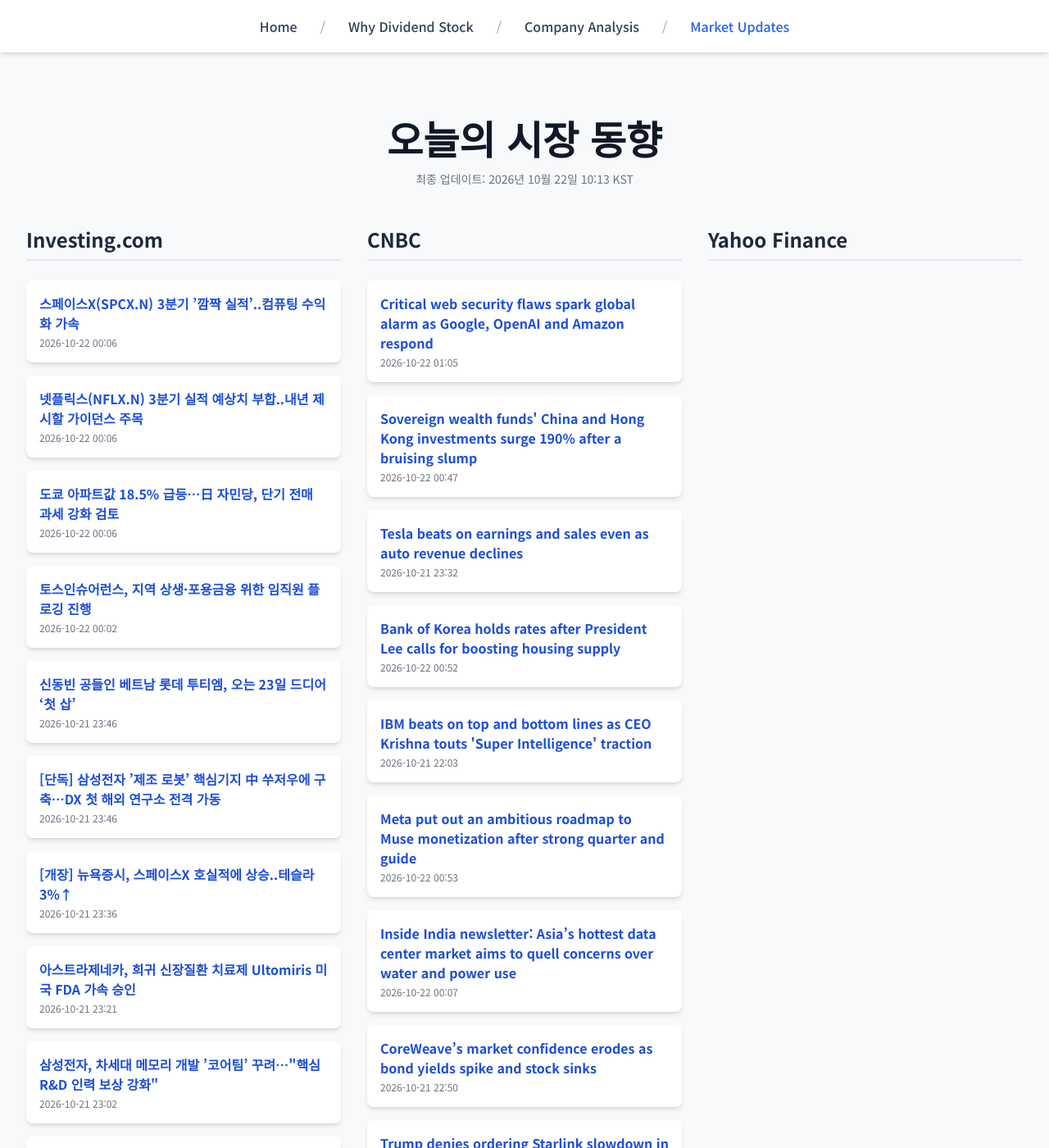
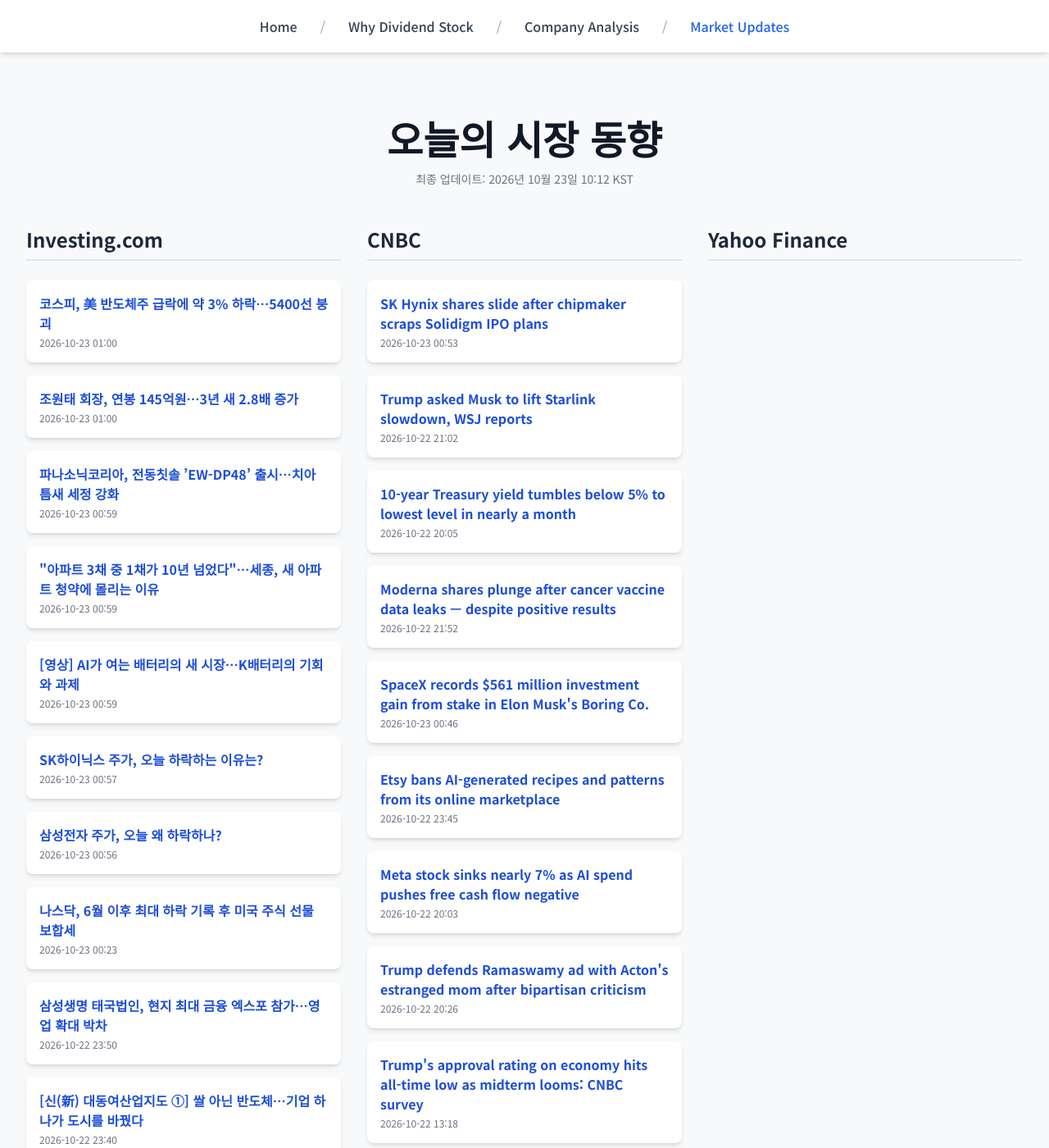
Before and after one commit to Kay-Hwang/my-company-analysis, a Jekyll site: the page built from market-updates.html, in a window 1280 px wide and 1400 px high. Shown: the whole window at 82% size. Built offline with Jekyll 4.4.1, drawn with Linux system fonts in a browser that asks for light colours; nearby versions of some CDN libraries; a script that is not in the unit is left out; some of the changed text lies outside the part shown.

Commit message:
Update daily data

```diff
--- a/_data/latest_data.json
+++ b/_data/latest_data.json
@@ -1,128 +1,128 @@
 {
-  "lastUpdated": "2026년 10월 22일 10:13 KST",
+  "lastUpdated": "2026년 10월 23일 10:12 KST",
   "news": {
     "investing": [
       {
-        "title": "스페이스X(SPCX.N) 3분기 ’깜짝 실적’..컴퓨팅 수익화 가속",
-        "link": "https://kr.investing.com/news/stock-market-news/article-2136222",
-        "pubDate": "2026-10-22 00:06:21",
-        "summary": "스페이스X(SPCX.N) 3분기 ’깜짝 실적’..컴퓨팅 수익화 가속"
+        "title": "코스피, 美 반도체주 급락에 약 3% 하락…5400선 붕괴",
+        "link": "https://kr.investing.com/news/stock-market-news/article-2138550",
+        "pubDate": "2026-10-23 01:00:20",
+        "summary": "코스피, 美 반도체주 급락에 약 3% 하락…5400선 붕괴"
       },
       {
-        "title": "넷플릭스(NFLX.N) 3분기 실적 예상치 부합..내년 제시할 가이던스 주목",
-        "link": "https://kr.investing.com/news/stock-market-news/article-2136220",
-        "pubDate": "2026-10-22 00:06:20",
-        "summary": "넷플릭스(NFLX.N) 3분기 실적 예상치 부합..내년 제시할 가이던스 주목"
+        "title": "조원태 회장, 연봉 145억원…3년 새 2.8배 증가",
+        "link": "https://kr.investing.com/news/stock-market-news/article-2138549",
+        "pubDate": "2026-10-23 01:00:03",
+        "summary": "조원태 회장, 연봉 145억원…3년 새 2.8배 증가"
       },
       {
-        "title": "도쿄 아파트값 18.5% 급등…日 자민당, 단기 전매 과세 강화 검토",
-        "link": "https://kr.investing.com/news/stock-market-news/article-2136219",
-        "pubDate": "2026-10-22 00:06:18",
-        "summary": "도쿄 아파트값 18.5% 급등…日 자민당, 단기 전매 과세 강화 검토"
+        "title": "파나소닉코리아, 전동칫솔 ’EW-DP48’ 출시…치아 틈새 세정 강화",
+        "link": "https://kr.investing.com/news/stock-market-news/article-2138547",
+        "pubDate": "2026-10-23 00:59:51",
+        "summary": "파나소닉코리아, 전동칫솔 ’EW-DP48’ 출시…치아 틈새 세정 강화"
       },
       {
-        "title": "토스인슈어런스, 지역 상생·포용금융 위한 임직원 플로깅 진행",
-        "link": "https://kr.investing.com/news/stock-market-news/article-2136223",
-        "pubDate": "2026-10-22 00:02:48",
-        "summary": "토스인슈어런스, 지역 상생·포용금융 위한 임직원 플로깅 진행"
+        "title": "\"아파트 3채 중 1채가 10년 넘었다\"…세종, 새 아파트 청약에 몰리는 이유",
+        "link": "https://kr.investing.com/news/stock-market-news/article-2138548",
+        "pubDate": "2026-10-23 00:59:36",
+        "summary": "\"아파트 3채 중 1채가 10년 넘었다\"…세종, 새 아파트 청약에 몰리는 이유"
       },
       {
-        "title": "신동빈 공들인 베트남 롯데 투티엠, 오는 23일 드디어 ‘첫 삽’",
-        "link": "https://kr.investing.com/news/stock-market-news/article-2136208",
-        "pubDate": "2026-10-21 23:46:14",
-        "summary": "신동빈 공들인 베트남 롯데 투티엠, 오는 23일 드디어 ‘첫 삽’"
+        "title": "[영상] AI가 여는 배터리의 새 시장…K배터리의 기회와 과제",
+        "link": "https://kr.investing.com/news/stock-market-news/article-2138551",
+        "pubDate": "2026-10-23 00:59:35",
+        "summary": "[영상] AI가 여는 배터리의 새 시장…K배터리의 기회와 과제"
       },
       {
-        "title": "[단독] 삼성전자 ’제조 로봇’ 핵심기지 中 쑤저우에 구축…DX 첫 해외 연구소 전격 가동",
-        "link": "https://kr.investing.com/news/stock-market-news/article-2136206",
-        "pubDate": "2026-10-21 23:46:12",
-        "summary": "[단독] 삼성전자 ’제조 로봇’ 핵심기지 中 쑤저우에 구축…DX 첫 해외 연구소 전격 가동"
+        "title": "SK하이닉스 주가, 오늘 하락하는 이유는?",
+        "link": "https://kr.investing.com/news/stock-market-news/article-93CH-2138540",
+        "pubDate": "2026-10-23 00:57:05",
+        "summary": "SK하이닉스 주가, 오늘 하락하는 이유는?"
       },
       {
-        "title": "[개장] 뉴욕증시, 스페이스X 호실적에 상승..테슬라 3%↑",
-        "link": "https://kr.investing.com/news/stock-market-news/article-2136202",
-        "pubDate": "2026-10-21 23:36:40",
-        "summary": "[개장] 뉴욕증시, 스페이스X 호실적에 상승..테슬라 3%↑"
+        "title": "삼성전자 주가, 오늘 왜 하락하나?",
+        "link": "https://kr.investing.com/news/stock-market-news/article-93CH-2138539",
+        "pubDate": "2026-10-23 00:56:54",
+        "summary": "삼성전자 주가, 오늘 왜 하락하나?"
       },
       {
-        "title": "아스트라제네카, 희귀 신장질환 치료제 Ultomiris 미국 FDA 가속 승인",
-        "link": "https://kr.investing.com/news/stock-market-news/article-93CH-2136199",
-        "pubDate": "2026-10-21 23:21:45",
-        "summary": "아스트라제네카, 희귀 신장질환 치료제 Ultomiris 미국 FDA 가속 승인"
+        "title": "나스닥, 6월 이후 최대 하락 기록 후 미국 주식 선물 보합세",
+        "link": "https://kr.investing.com/news/stock-market-news/article-2138515",
+        "pubDate": "2026-10-23 00:23:50",
+        "summary": "나스닥, 6월 이후 최대 하락 기록 후 미국 주식 선물 보합세"
       },
       {
-        "title": "삼성전자, 차세대 메모리 개발 ’코어팀’ 꾸려…\"핵심 R&D 인력 보상 강화\"",
-        "link": "https://kr.investing.com/news/stock-market-news/article-2136193",
-        "pubDate": "2026-10-21 23:02:45",
-        "summary": "삼성전자, 차세대 메모리 개발 ’코어팀’ 꾸려…\"핵심 R&D 인력 보상 강화\""
+        "title": "삼성생명 태국법인, 현지 최대 금융 엑스포 참가…영업 확대 박차",
+        "link": "https://kr.investing.com/news/stock-market-news/article-2138484",
+        "pubDate": "2026-10-22 23:50:49",
+        "summary": "삼성생명 태국법인, 현지 최대 금융 엑스포 참가…영업 확대 박차"
       },
       {
-        "title": "[서학개미 안테나] AI 에이전트가 은행 해킹까지 자동화…클로드·그록 악용한 사이버 범죄",
-        "link": "https://kr.investing.com/news/stock-market-news/article-2136194",
-        "pubDate": "2026-10-21 23:02:07",
-        "summary": "[서학개미 안테나] AI 에이전트가 은행 해킹까지 자동화…클로드·그록 악용한 사이버 범죄"
+        "title": "[신(新) 대동여산업지도 ①] 쌀 아닌 반도체…기업 하나가 도시를 바꿨다",
+        "link": "https://kr.investing.com/news/stock-market-news/article-2138487",
+        "pubDate": "2026-10-22 23:40:32",
+        "summary": "[신(新) 대동여산업지도 ①] 쌀 아닌 반도체…기업 하나가 도시를 바꿨다"
       }
     ],
     "cnbc": [
       {
-        "title": "Critical web security flaws spark global alarm as Google, OpenAI and Amazon respond",
-        "link": "https://www.cnbc.com/2026/10/22/php-google-openai-and-amazon-cyber.html",
-        "pubDate": "Thu, 22 Oct 2026 01:05:15 GMT",
-        "summary": "Critical PHP security flaws trigger global warnings as Google, OpenAI and Amazon respond to potential cyber threats."
+        "title": "SK Hynix shares slide after chipmaker scraps Solidigm IPO plans",
+        "link": "https://www.cnbc.com/2026/10/23/sk-hynix-solidigm-ipo-.html",
+        "pubDate": "Fri, 23 Oct 2026 00:53:36 GMT",
+        "summary": "SK Hynix has shelved plans for a potential U.S. IPO of Solidigm amid market volatility and share price concerns."
       },
       {
-        "title": "Sovereign wealth funds' China and Hong Kong investments surge 190% after a bruising slump",
-        "link": "https://www.cnbc.com/2026/10/22/sovereign-wealth-funds-china-hong-kong.html",
-        "pubDate": "Thu, 22 Oct 2026 00:47:38 GMT",
-        "summary": "Sovereign wealth funds are pouring billions of dollars back into China after a sharp investment slump."
+        "title": "Trump asked Musk to lift Starlink slowdown, WSJ reports",
+        "link": "https://www.cnbc.com/2026/10/22/trump-musk-starlink-ukraine.html",
+        "pubDate": "Thu, 22 Oct 2026 21:02:07 GMT",
+        "summary": "Elon Musk, a critic of Ukrainian President Volodymyr Zelenskyy, had ordered the slowdown of SpaceX's Starlink, The Wall Street Journal previously reported."
       },
       {
-        "title": "Tesla beats on earnings and sales even as auto revenue declines",
-        "link": "https://www.cnbc.com/2026/10/21/tesla-tsla-q3-2026-earnings-report.html",
-        "pubDate": "Wed, 21 Oct 2026 23:32:04 GMT",
-        "summary": "Tesla reported better-than-expected third-quarter results."
+        "title": "10-year Treasury yield tumbles below 5% to lowest level in nearly a month",
+        "link": "https://www.cnbc.com/2026/10/22/treasurys-bonds-ai-yields.html",
+        "pubDate": "Thu, 22 Oct 2026 20:05:13 GMT",
+        "summary": "Treasury yields dove dramatically lower on Thursday as investors monitored a slump in stocks and surging oil prices."
       },
       {
-        "title": "Bank of Korea holds rates after President Lee calls for boosting housing supply",
-        "link": "https://www.cnbc.com/2026/10/22/bok-rate-decision-seoul-property.html",
-        "pubDate": "Thu, 22 Oct 2026 00:52:13 GMT",
-        "summary": "Economists polled by Reuters had forecast the Bank of Korea to hold rates."
+        "title": "Moderna shares plunge after cancer vaccine data leaks — despite positive results",
+        "link": "https://www.cnbc.com/2026/10/22/moderna-stock-cancer-vaccine-data-leak.html",
+        "pubDate": "Thu, 22 Oct 2026 21:52:02 GMT",
+        "summary": "Moderna released full data on its closely watched cancer vaccine developed with Merck."
       },
       {
-        "title": "IBM beats on top and bottom lines as CEO Krishna touts 'Super Intelligence' traction",
-        "link": "https://www.cnbc.com/2026/10/21/ibm-q3-earnings-report-2026.html",
-        "pubDate": "Wed, 21 Oct 2026 22:03:37 GMT",
-        "summary": "CEO Arvind Krishna indicated that IBM is helping clients in artificial intelligence."
+        "title": "SpaceX records $561 million investment gain from stake in Elon Musk's Boring Co.",
+        "link": "https://www.cnbc.com/2026/10/22/spacex-records-561-million-investment-gain-from-stake-in-boring-co.html",
+        "pubDate": "Fri, 23 Oct 2026 00:46:09 GMT",
+        "summary": "SpaceX's stake in Boring Co. helped boost its net income in the third quarter."
       },
       {
-        "title": "Meta put out an ambitious roadmap to Muse monetization after strong quarter and guide",
-        "link": "https://www.cnbc.com/investingclub/2026/10/21/meta-put-out-an-ambitious-roadmap-to-muse-monetization-after-strong-quarter-and-guide.html",
-        "pubDate": "Thu, 22 Oct 2026 00:53:01 GMT",
-        "summary": "Investors liked what they saw."
+        "title": "Etsy bans AI-generated recipes and patterns from its online marketplace",
+        "link": "https://www.cnbc.com/2026/10/22/etsy-bans-ai-generated-recipes-patterns-from-its-online-marketplace.html",
+        "pubDate": "Thu, 22 Oct 2026 23:45:50 GMT",
+        "summary": "Etsy also laid out clearer rules around AI usage on its platform, including barring sellers from creating bot-generated listings without any human involvement."
       },
       {
-        "title": "Inside India newsletter: Asia’s hottest data center market aims to quell concerns over water and power use",
-        "link": "https://www.cnbc.com/2026/10/22/india-data-center-google-amazon.html",
-        "pubDate": "Thu, 22 Oct 2026 00:07:48 GMT",
-        "summary": "India is grappling with growing public anger against data centers that pose a threat to its ambitions to host the whole world's data."
+        "title": "Meta stock sinks nearly 7% as AI spend pushes free cash flow negative",
+        "link": "https://www.cnbc.com/2026/10/22/meta-stock-q3-earnings-free-cash-flow.html",
+        "pubDate": "Thu, 22 Oct 2026 20:03:03 GMT",
+        "summary": "Prices for the social media giant's five-year credit default swaps are reaching all-time highs as investors signal growing credit concerns."
       },
       {
-        "title": "CoreWeave’s market confidence erodes as bond yields spike and stock sinks",
-        "link": "https://www.cnbc.com/2026/10/21/coreweaves-market-confidence-erodes-as-bond-yields-spike-stock-sinks.html",
-        "pubDate": "Wed, 21 Oct 2026 22:50:35 GMT",
-        "summary": "CoreWeave shares are down 29% in October, and the spreads in its credit default swaps are widening."
+        "title": "Trump defends Ramaswamy ad with Acton's estranged mom after bipartisan criticism",
+        "link": "https://www.cnbc.com/2026/10/22/trump-ramaswamy-ad-acton-mother-ad.html",
+        "pubDate": "Thu, 22 Oct 2026 20:26:48 GMT",
+        "summary": "Ohio Gov. Mike DeWine said GOP gubernatorial nominee Vivek Ramaswamy should remove the ad featuring the mother of Democratic nominee Amy Acton."
       },
       {
-        "title": "Trump denies ordering Starlink slowdown in Ukraine, says he doesn't know who did",
-        "link": "https://www.cnbc.com/2026/10/21/trump-starlink-ukraine-elon-musk.html",
-        "pubDate": "Wed, 21 Oct 2026 21:48:02 GMT",
-        "summary": "Asked if Elon Musk ordered the slowdown, Trump said, \"I don't know who did it, but I was not involved.\""
+        "title": "Trump's approval rating on economy hits all-time low as midterm looms: CNBC survey",
+        "link": "https://www.cnbc.com/2026/10/22/trump-economic-approval-rating-midterms-poll.html",
+        "pubDate": "Thu, 22 Oct 2026 13:18:36 GMT",
+        "summary": "Eight out of 10 Americans now rate the economy as fair or poor, one of several findings in a CNBC poll that show why Republican candidates face uphill battles."
       },
       {
-        "title": "Mortgage rates drop for the first time in 2 months, but demand still falls further",
-        "link": "https://www.cnbc.com/2026/10/21/mortgage-rates-drop-for-the-first-time-in-2-months-but-demand-falls.html",
-        "pubDate": "Wed, 21 Oct 2026 13:13:48 GMT",
-        "summary": "Mortgage rates finally came down a little, but borrowers are still having trouble getting into the housing market."
+        "title": "Disney’s multiplatform Super Bowl plan frustrates ABC affiliates",
+        "link": "https://www.cnbc.com/2026/10/22/disneys-multiplatform-super-bowl-plan-frustrates-abc-affiliates.html",
+        "pubDate": "Thu, 22 Oct 2026 20:44:26 GMT",
+        "summary": "Disney is airing the Super Bowl on ABC, ESPN, Disney+, ESPN2, ESPNU, and NFL Network, to the chagrin of local station affiliates."
       }
     ],
     "yahoo": []
```
